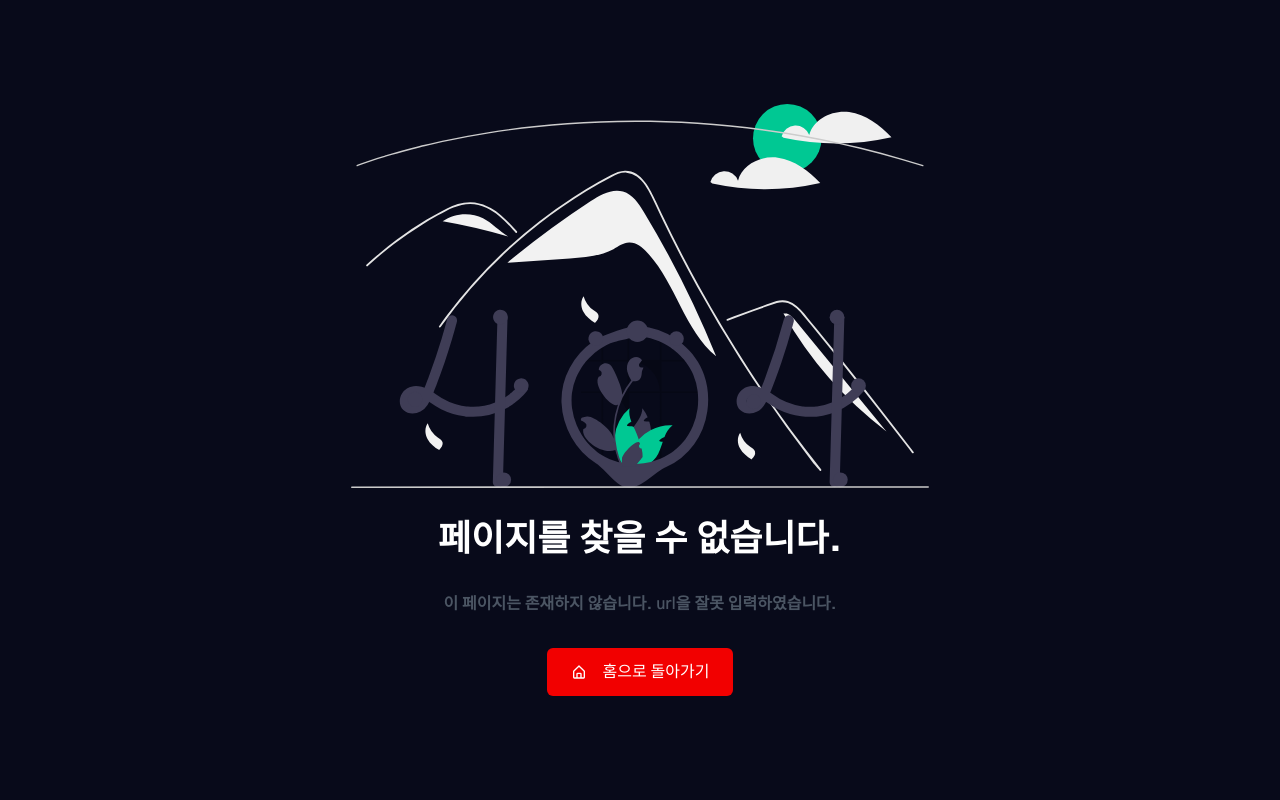
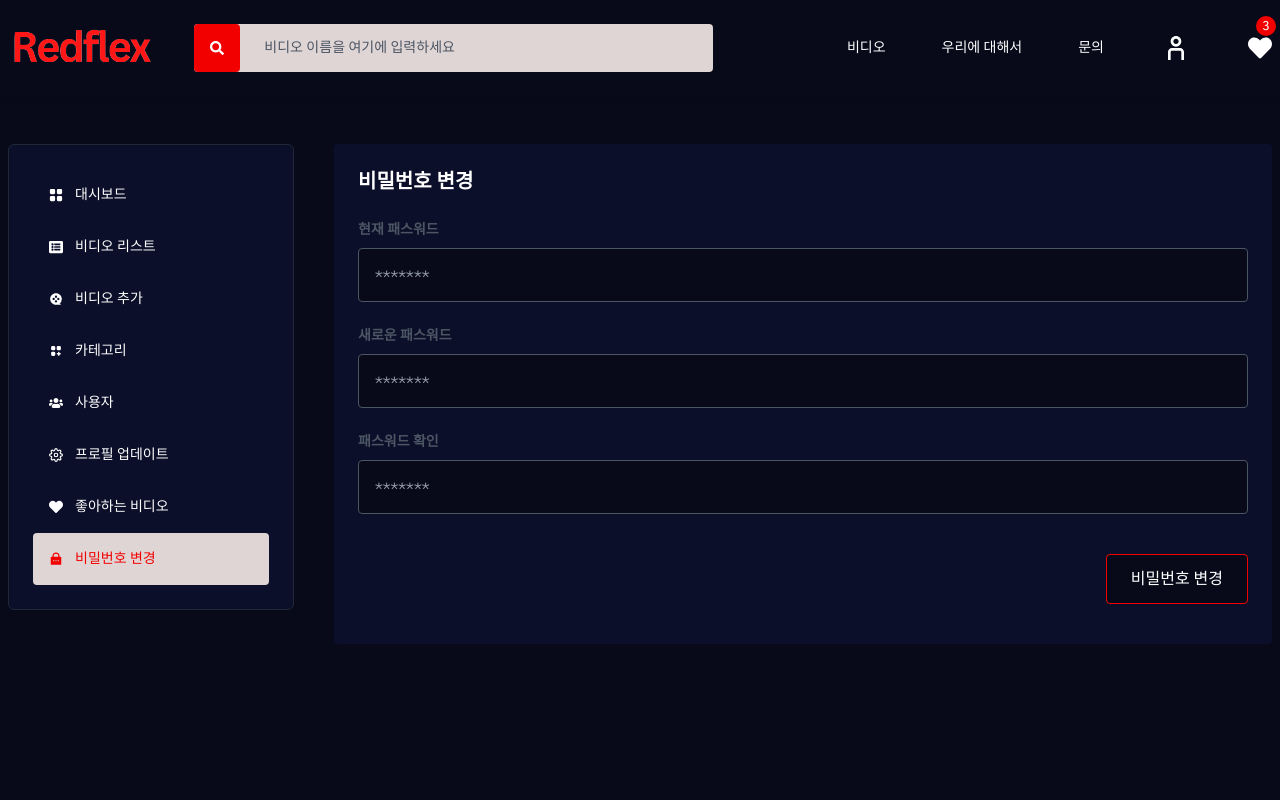
Before and after one commit to Jangchaeyun/redflex, a React (Create React App) app: page /password in a window 1280 px wide. Shown: the top 800 px of the page. Built offline with nearby package versions, Linux system fonts and the light colour scheme.

Commit message:
Password Screen

```diff
--- a/src/App.js
+++ b/src/App.js
@@ -3,6 +3,7 @@ import React from 'react'
 import { Routes, Route } from 'react-router-dom'
 import AboutsUs from './Screens/AboutUs';
 import ContactUs from './Screens/ContactUs';
+import Password from './Screens/Dashboard/Password';
 import Profile from './Screens/Dashboard/Profile';
 import HomeScreen from './Screens/HomeScreen';
 import Login from './Screens/Login';
@@ -25,6 +26,7 @@ function App() {
       <Route path="/login" element={<Login />} />
       <Route path="/register" element={<Register />} />
       <Route path="/profile" element={<Profile />} />
+      <Route path="/password" element={<Password />} />
       <Route path="/*" element={<NotFound />} />
     </Routes>
   );
--- a/src/Screens/Dashboard/Password.js
+++ b/src/Screens/Dashboard/Password.js
@@ -0,0 +1,40 @@
+import React from 'react'
+import { Input } from '../../Components/UsedInputs'
+import SideBar from './SideBar'
+
+function Password() {
+  return (
+    <div>
+      <SideBar>
+        <div className='flex flex-col gap-6'>
+          <h2 className='text-xl font-bold'>비밀번호 변경</h2>
+          <Input
+            label="현재 패스워드"
+            placeholder="*******"
+            type="password"
+            bg={true}
+          />
+          <Input
+            label="새로운 패스워드"
+            placeholder="*******"
+            type="password"
+            bg={true}
+          />
+          <Input
+            label="패스워드 확인"
+            placeholder="*******"
+            type="password"
+            bg={true}
+          />
+          <div className='flex justify-end items-center my-4'>
+            <button className='bg-main transitions hover:bg-subMain border border-subMain text-white py-3 px-6 rounded w-full sm:w-auto'>
+              비밀번호 변경
+            </button>
+          </div>
+        </div>
+      </SideBar>
+    </div>
+  )
+}
+
+export default Password
--- a/src/Screens/Dashboard/Sidebar.js
+++ b/src/Screens/Dashboard/Sidebar.js
@@ -7,7 +7,7 @@ import { FiSettings } from "react-icons/fi"
 import Layout from '../../Layout/Layout'
 import { NavLink } from 'react-router-dom'
 
-function Sidebar({children}) {
+function SideBar({children}) {
     const SideLinks = [
         {
             name: "대시보드",
@@ -86,4 +86,4 @@ function Sidebar({children}) {
   )
 }
 
-export default Sidebar
+export default SideBar
```
